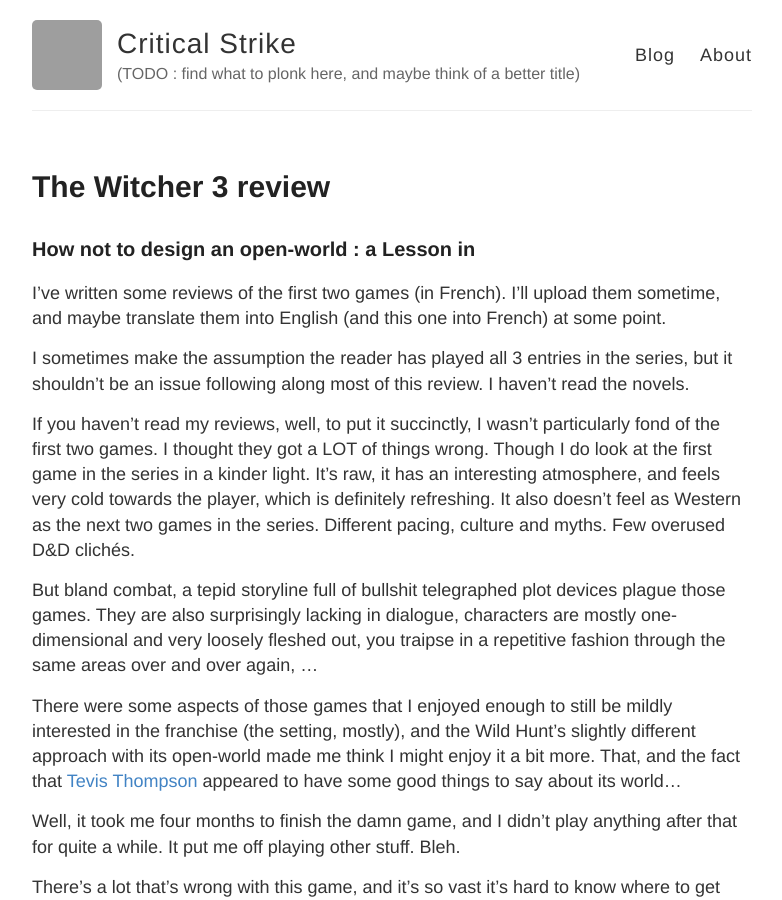
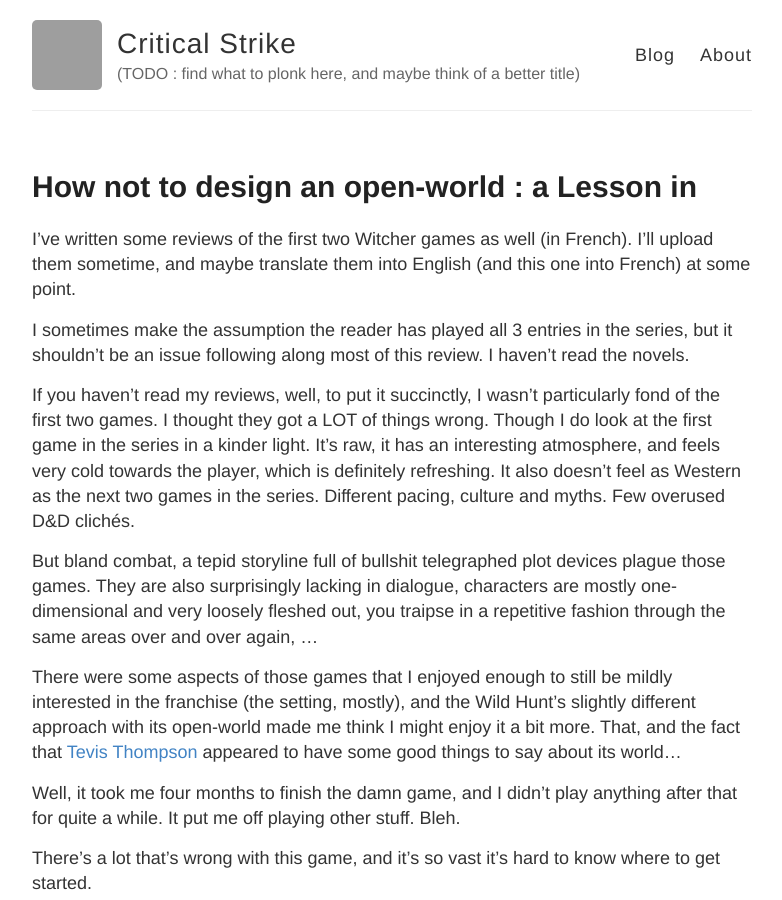
Before and after one commit to s-mackeo/maqe-crit.github.io, a Jekyll site: the page built from _posts/2019-3-14-TW3.md, in a window 1280 px wide and 900 px high. Shown: the whole window, without its empty margins (248-1030 px from the left). Built offline with Jekyll 4.4.1, drawn with Linux system fonts in a browser that asks for light colours; grey boxes are pictures that could not be loaded.

Commit message:
title change

```diff
--- a/_posts/2019-3-14-TW3.md
+++ b/_posts/2019-3-14-TW3.md
@@ -1,13 +1,11 @@
 ---
 layout: post
-title: "The Witcher 3 review"
+title: "How not to design an open-world : a Lesson in"
 published: true
 excerpt_separator: <!--more-->
 ---
 
-### How not to design an open-world : a Lesson in
-
-I've written some reviews of the first two games (in French). I'll upload them sometime, and maybe translate them into English (and this one into French) at some point.
+I've written some reviews of the first two Witcher games as well (in French). I'll upload them sometime, and maybe translate them into English (and this one into French) at some point.
 
 <!--more-->
 
```
Also changed, not shown: _posts/2016-01-13-ME.md (+2 -3 lines), _posts/2016-11-21-LIS.md (+2 -4 lines).
